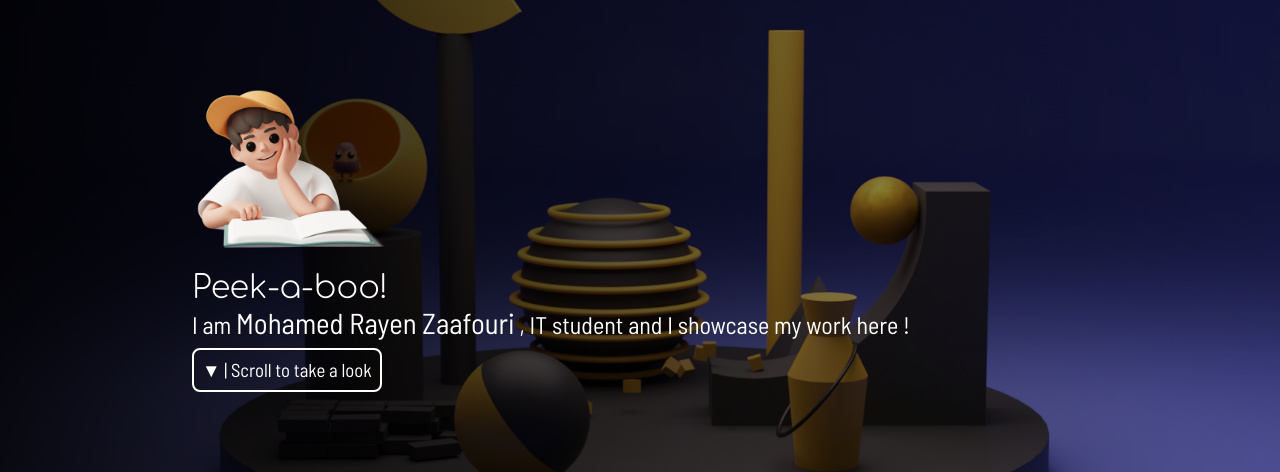
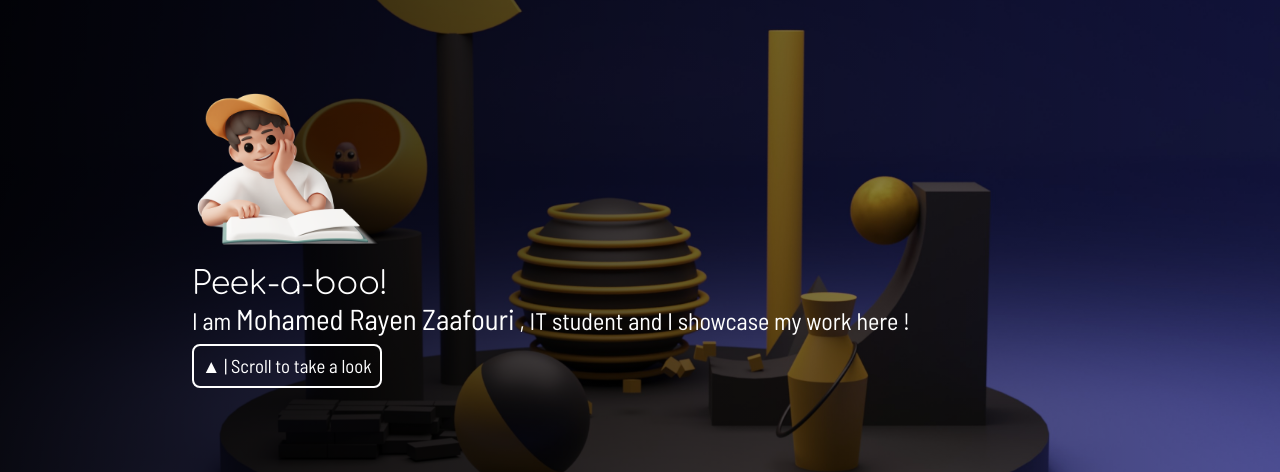
Before and after one commit to rayenzaafouri/rayen.github.io, a plain HTML site: page index.html in a window 1280 px wide. Shown: the part 165-637 px from the top of the page. Drawn offline with Linux system fonts and the light colour scheme.

Commit message:
Changed the direction of the scroll arrow

```diff
--- a/index.html
+++ b/index.html
@@ -18,7 +18,7 @@
             I am <big>Mohamed Rayen Zaafouri</big> , IT student and I showcase my work here !
         </h2>
         <h3>
-            <span>▼</span>Scroll to take a look
+            <span>▲</span>Scroll to take a look
         </h3>
     </div>
 </body>
--- a/style.css
+++ b/style.css
@@ -46,6 +46,7 @@ body{
 }
 .landing-img{
     height: 25vh;
+    max-height: 12rem;
 
 }
 .landing-title{
```
